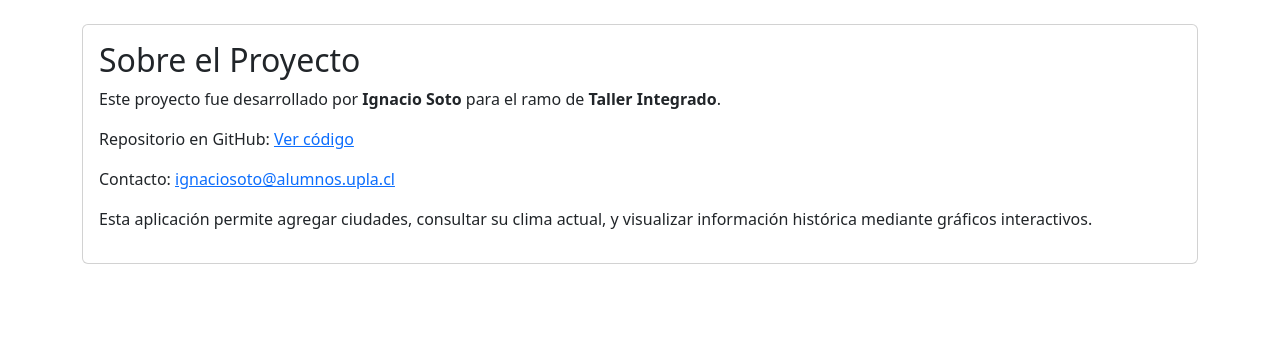
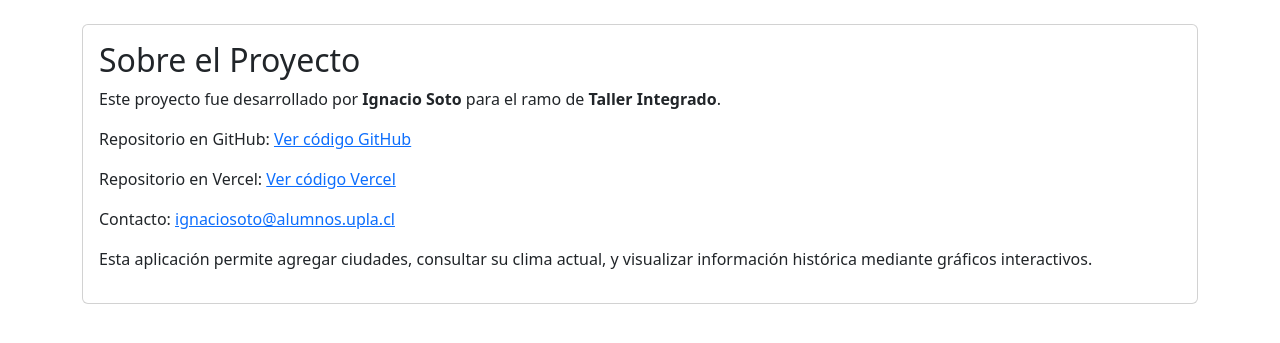
Before and after one commit to IgnacioSoto24/Taller-integrado-2025, a Django app: page /sobre/ in a window 1280 px wide. Shown: the part 56-399 px from the top of the page. Run offline with Django 5.2, Linux system fonts and the light colour scheme.

Commit message:
Add files via upload

```diff
--- a/clima/models.py
+++ b/clima/models.py
@@ -16,7 +16,7 @@ class Clima(models.Model):
     humedad = models.IntegerField()
     presion = models.IntegerField()
     descripcion = models.CharField(max_length=100)
-    icono = models.CharField(max_length=5, blank=True)  # Se usa para mostrar el ícono del clima
+    icono = models.CharField(max_length=5, blank=True)
 
     def __str__(self):
         return f"{self.ciudad.nombre} - {self.fecha_consulta.strftime('%Y-%m-%d %H:%M')}"
--- a/clima/templates/clima/sobre.html
+++ b/clima/templates/clima/sobre.html
@@ -5,7 +5,8 @@
   <div class="card-body">
     <h2 class="card-title">Sobre el Proyecto</h2>
     <p>Este proyecto fue desarrollado por <strong>Ignacio Soto</strong> para el ramo de <strong>Taller Integrado</strong>.</p>
-    <p>Repositorio en GitHub: <a href="https://github.com/IgnacioSoto24/Taller-integrado-2025" target="_blank">Ver código</a></p>
+    <p>Repositorio en GitHub: <a href="https://github.com/IgnacioSoto24/Taller-integrado-2025" target="_blank">Ver código GitHub</a></p>
+    <p>Repositorio en Vercel: <a href="https://vercel.com/ignacios26s-projects/taller-integrado-2025" target="_blank">Ver código Vercel</a></p>
     <p>Contacto: <a href="mailto:tuemail@ejemplo.com">ignaciosoto@alumnos.upla.cl</a></p>
     <p>Esta aplicación permite agregar ciudades, consultar su clima actual, y visualizar información histórica mediante gráficos interactivos.</p>
   </div>
--- a/clima/tests.py
+++ b/clima/tests.py
@@ -1,3 +1 @@
 from django.test import TestCase
-
-# Create your tests here.
```
Also changed, not shown: clima/templates/clima/graficos.html (+0 -8 lines).
